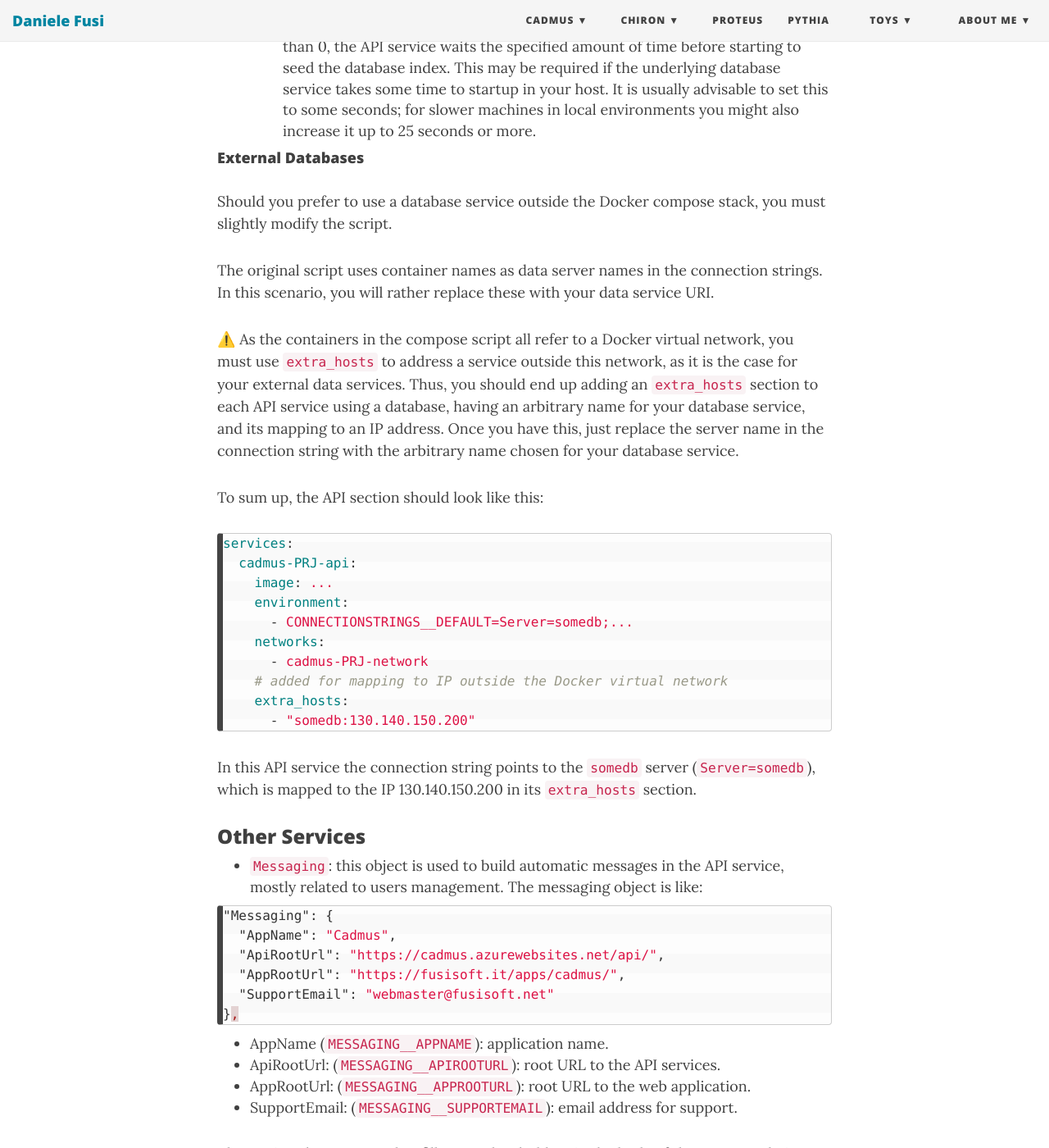
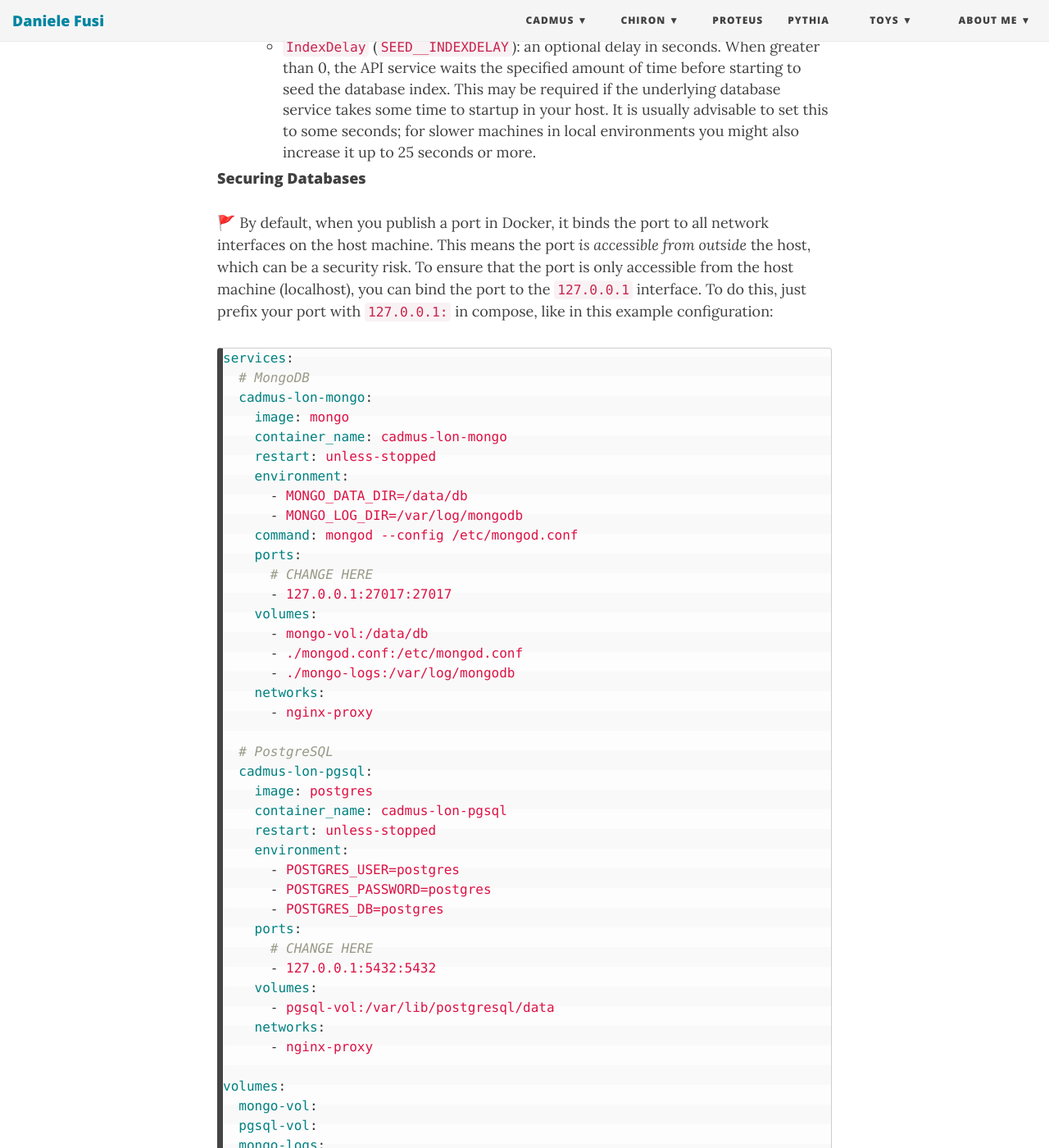
Before and after one commit to Myrmex/overview, a Jekyll site: the page built from cadmus/dev/deploy/hosting.md, in a window 1280 px wide and 1400 px high, scrolled down 11474 px. Shown: the whole window at 82% size. Built offline with Jekyll 4.4.1, drawn with Linux system fonts in a browser that asks for light colours; nearby versions of some CDN libraries; some of the changed text lies outside the part shown.

Commit message:
Update hosting.md

````diff
--- a/cadmus/dev/deploy/hosting.md
+++ b/cadmus/dev/deploy/hosting.md
@@ -17,6 +17,7 @@ subtitle: Cadmus Deployment
     - [StockUsers](#stockusers)
     - [Auditing and Privacy](#auditing-and-privacy)
   - [Database](#database)
+    - [Securing Databases](#securing-databases)
     - [External Databases](#external-databases)
   - [Other Services](#other-services)
 - [App Settings](#app-settings)
@@ -347,6 +348,58 @@ environment:
   - `ItemCount` (`SEED__ITEMCOUNT`): the count of the mock items you might want to seed into your database when creating it. On startup, the API service creates and seeds the database if not found.
   - `IndexDelay` (`SEED__INDEXDELAY`): an optional delay in seconds. When greater than 0, the API service waits the specified amount of time before starting to seed the database index. This may be required if the underlying database service takes some time to startup in your host. It is usually advisable to set this to some seconds; for slower machines in local environments you might also increase it up to 25 seconds or more.
 
+#### Securing Databases
+
+🚩 By default, when you publish a port in Docker, it binds the port to all network interfaces on the host machine. This means the port _is accessible from outside_ the host, which can be a security risk. To ensure that the port is only accessible from the host machine (localhost), you can bind the port to the `127.0.0.1` interface. To do this, just prefix your port with `127.0.0.1:` in compose, like in this example configuration:
+
+```yml
+services:
+  # MongoDB
+  cadmus-lon-mongo:
+    image: mongo
+    container_name: cadmus-lon-mongo
+    restart: unless-stopped
+    environment:
+      - MONGO_DATA_DIR=/data/db
+      - MONGO_LOG_DIR=/var/log/mongodb
+    command: mongod --config /etc/mongod.conf
+    ports:
+      # CHANGE HERE
+      - 127.0.0.1:27017:27017
+    volumes:
+      - mongo-vol:/data/db
+      - ./mongod.conf:/etc/mongod.conf
+      - ./mongo-logs:/var/log/mongodb
+    networks:
+      - nginx-proxy
+
+  # PostgreSQL
+  cadmus-lon-pgsql:
+    image: postgres
+    container_name: cadmus-lon-pgsql
+    restart: unless-stopped
+    environment:
+      - POSTGRES_USER=postgres
+      - POSTGRES_PASSWORD=postgres
+      - POSTGRES_DB=postgres
+    ports:
+      # CHANGE HERE
+      - 127.0.0.1:5432:5432
+    volumes:
+      - pgsql-vol:/var/lib/postgresql/data
+    networks:
+      - nginx-proxy
+
+volumes:
+  mongo-vol:
+  pgsql-vol:
+  mongo-logs:
+
+networks:
+  nginx-proxy:
+    external: true
+```
+
 #### External Databases
 
 Should you prefer to use a database service outside the Docker compose stack, you must slightly modify the script.
````
